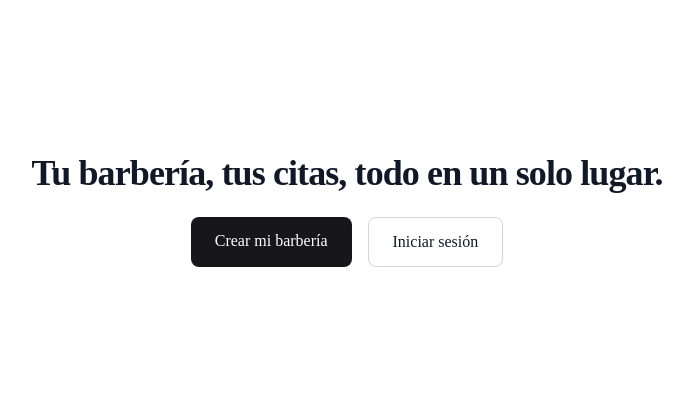
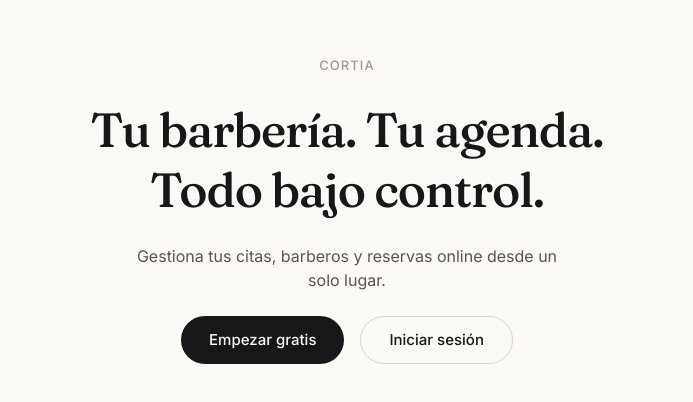
Before and after one commit to antonioarancenavio-lang/barberia-, a Next.js app: page / in a window 1280 px wide. Shown: the part 190-592 px from the top of the page, without its empty margins (293-986 px from the left). Built offline with nearby package versions, Linux system fonts and the light colour scheme.

Commit message:
Add files via upload

```diff
--- a/app/globals.css
+++ b/app/globals.css
@@ -15,6 +15,84 @@ html {
     opacity: 1;
     transform: translateY(0);
   }
+}
+
+/* ============================================================
+   Sistema de diseño Cortia — Fase A
+   Componentes base reutilizables en landing, dashboard y pagina publica.
+   ============================================================ */
+
+.btn-primary {
+  display: inline-flex;
+  align-items: center;
+  justify-content: center;
+  border-radius: 999px;
+  background: #17171a;
+  color: #faf9f6;
+  padding: 12px 28px;
+  font-size: 15px;
+  font-weight: 500;
+  transition: background-color 0.2s ease, transform 0.15s ease;
+}
+
+.btn-primary:hover {
+  background: #b5502a;
+}
+
+.btn-primary:active {
+  transform: scale(0.98);
+}
+
+.btn-secondary {
+  display: inline-flex;
+  align-items: center;
+  justify-content: center;
+  border-radius: 999px;
+  border: 1px solid #d9d4c8;
+  color: #17171a;
+  padding: 12px 28px;
+  font-size: 15px;
+  font-weight: 500;
+  transition: border-color 0.2s ease, transform 0.15s ease;
+}
+
+.btn-secondary:hover {
+  border-color: #17171a;
+}
+
+.btn-secondary:active {
+  transform: scale(0.98);
+}
+
+.card-base {
+  background: #ffffff;
+  border: 1px solid #f1eee8;
+  border-radius: 24px;
+  padding: 32px;
+}
+
+.input-base {
+  border: 1px solid #d9d4c8;
+  border-radius: 12px;
+  padding: 12px 16px;
+  font-size: 15px;
+  background: #ffffff;
+  color: #17171a;
+  transition: border-color 0.15s ease;
+  width: 100%;
+}
+
+.input-base:focus {
+  border-color: #17171a;
+  outline: none;
+}
+
+.eyebrow-label {
+  font-size: 13px;
+  font-weight: 500;
+  text-transform: uppercase;
+  letter-spacing: 0.08em;
+  color: #a39c8c;
 }
 
 /* ============================================================
--- a/app/layout.tsx
+++ b/app/layout.tsx
@@ -1,15 +1,28 @@
 import type { Metadata } from 'next';
+import { Inter, Fraunces } from 'next/font/google';
 import './globals.css';
 
+const inter = Inter({
+  subsets: ['latin'],
+  variable: '--font-inter',
+  display: 'swap',
+});
+
+const fraunces = Fraunces({
+  subsets: ['latin'],
+  variable: '--font-fraunces',
+  display: 'swap',
+});
+
 export const metadata: Metadata = {
-  title: 'Tu barbería, tus citas, todo en un solo lugar',
-  description: 'Plataforma de reservas para barberías',
+  title: 'Cortia — Tu barbería. Tu agenda. Todo bajo control.',
+  description: 'Gestiona tus citas, barberos y reservas online desde un solo lugar.',
 };
 
 export default function RootLayout({ children }: { children: React.ReactNode }) {
   return (
-    <html lang="es">
-      <body className="bg-white text-gray-900 antialiased">{children}</body>
+    <html lang="es" className={inter.variable + ' ' + fraunces.variable}>
+      <body className="bg-bg font-sans text-ink antialiased">{children}</body>
     </html>
   );
 }
--- a/app/page.tsx
+++ b/app/page.tsx
@@ -1,24 +1,22 @@
 import Link from 'next/link';
 
-// Landing completa (features, precios, FAQ) se desarrollara con detalle en
-// una fase posterior de UI. Esta version minima solo deja el flujo de auth navegable.
+// Placeholder de comprobacion visual para la Fase A (sistema de diseño).
+// La landing completa (hero, storytelling, pricing, FAQ...) se construye en la Fase B.
 export default function HomePage() {
   return (
     <main className="flex min-h-screen flex-col items-center justify-center gap-6 px-6 text-center">
-      <h1 className="text-4xl font-bold tracking-tight">
-        Tu barbería, tus citas, todo en un solo lugar.
+      <p className="eyebrow-label">Cortia</p>
+      <h1 className="max-w-xl font-display text-5xl font-medium leading-tight tracking-tight text-ink">
+        Tu barbería. Tu agenda. Todo bajo control.
       </h1>
+      <p className="max-w-md text-warm-700">
+        Gestiona tus citas, barberos y reservas online desde un solo lugar.
+      </p>
       <div className="flex gap-4">
-        <Link
-          href="/register"
-          className="rounded-lg bg-brand px-6 py-3 text-white hover:bg-brand-light"
-        >
-          Crear mi barbería
+        <Link href="/register" className="btn-primary">
+          Empezar gratis
         </Link>
-        <Link
-          href="/login"
-          className="rounded-lg border border-gray-300 px-6 py-3 hover:bg-gray-50"
-        >
+        <Link href="/login" className="btn-secondary">
           Iniciar sesión
         </Link>
       </div>
```
